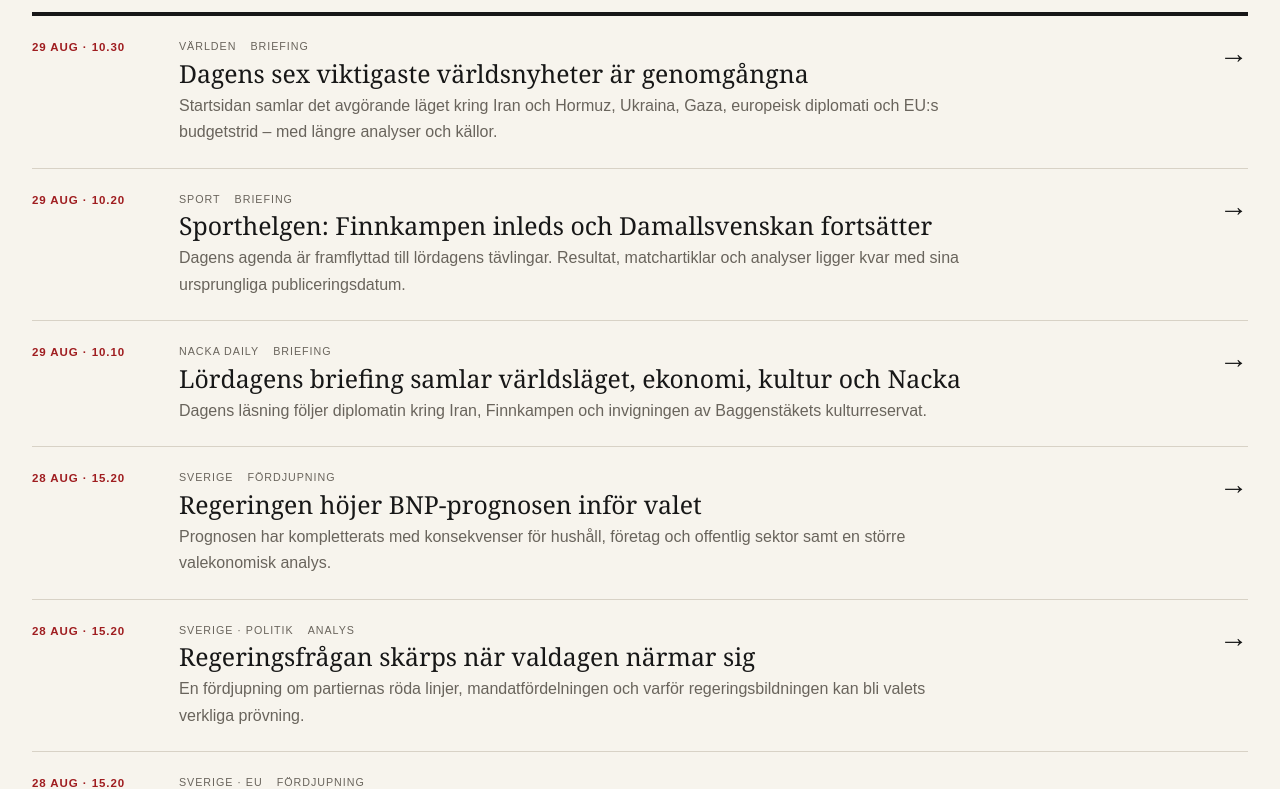
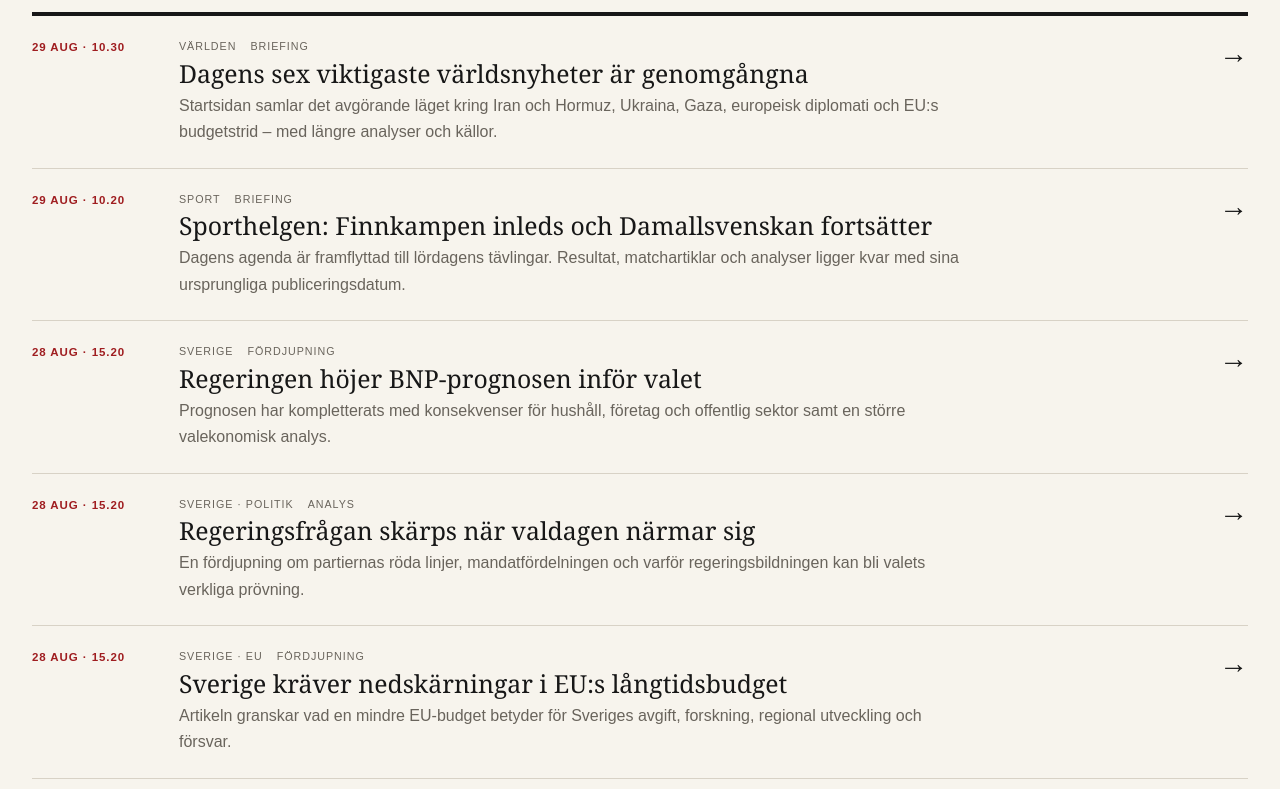
Before and after one commit to Djurgarden2019/NackaSidan-2026, a Next.js app: page /senaste in a window 1280 px wide. Shown: the part 551-1340 px from the top of the page. Built offline with nearby package versions, Linux system fonts and the light colour scheme.

Commit message:
Förenkla content/news.ts

```diff
--- a/content/news.ts
+++ b/content/news.ts
@@ -22,14 +22,6 @@ export const latestNews: NewsFeedItem[] = [
     title: 'Sporthelgen: Finnkampen inleds och Damallsvenskan fortsätter',
     summary: 'Dagens agenda är framflyttad till lördagens tävlingar. Resultat, matchartiklar och analyser ligger kvar med sina ursprungliga publiceringsdatum.',
     href: '/sport',
-    type: 'Briefing',
-  },
-  {
-    time: '29 aug · 10.10',
-    section: 'Nacka Daily',
-    title: 'Lördagens briefing samlar världsläget, ekonomi, kultur och Nacka',
-    summary: 'Dagens läsning följer diplomatin kring Iran, Finnkampen och invigningen av Baggenstäkets kulturreservat.',
-    href: '/daily',
     type: 'Briefing',
   },
   {
```
